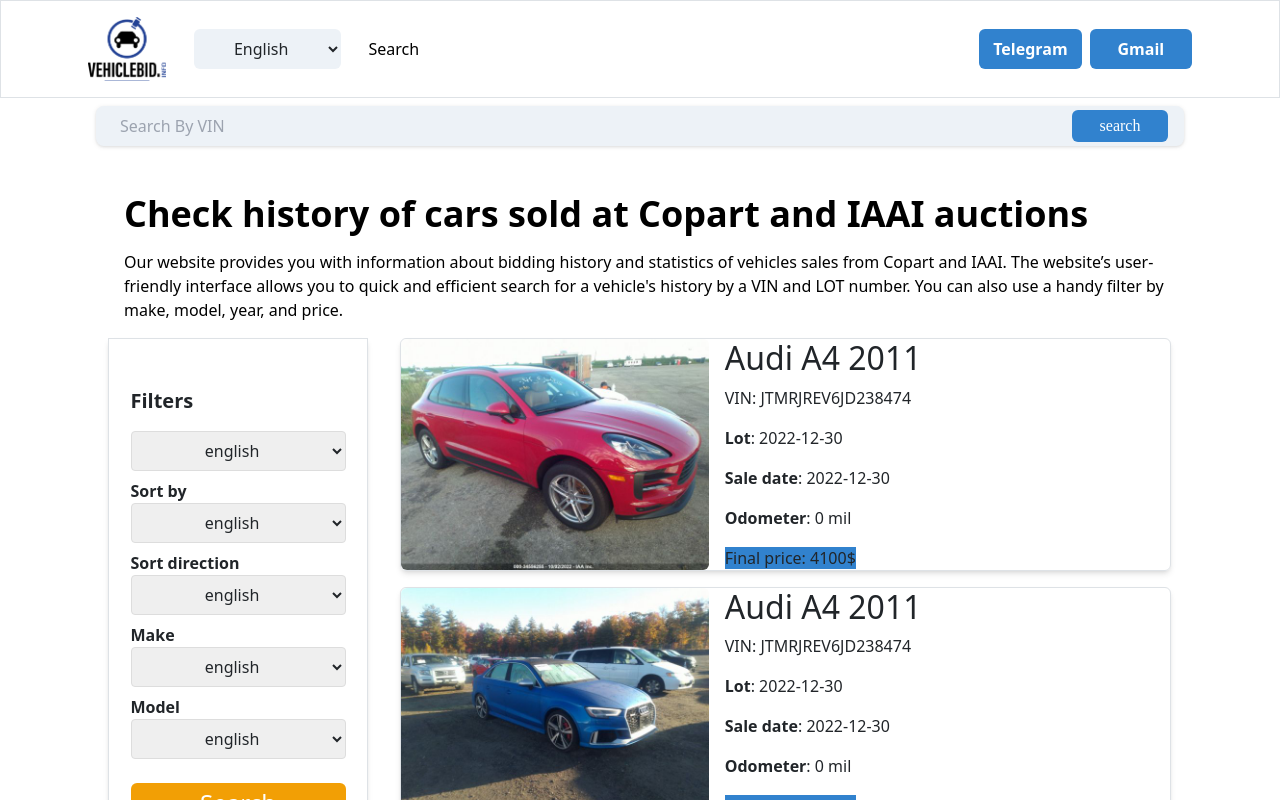
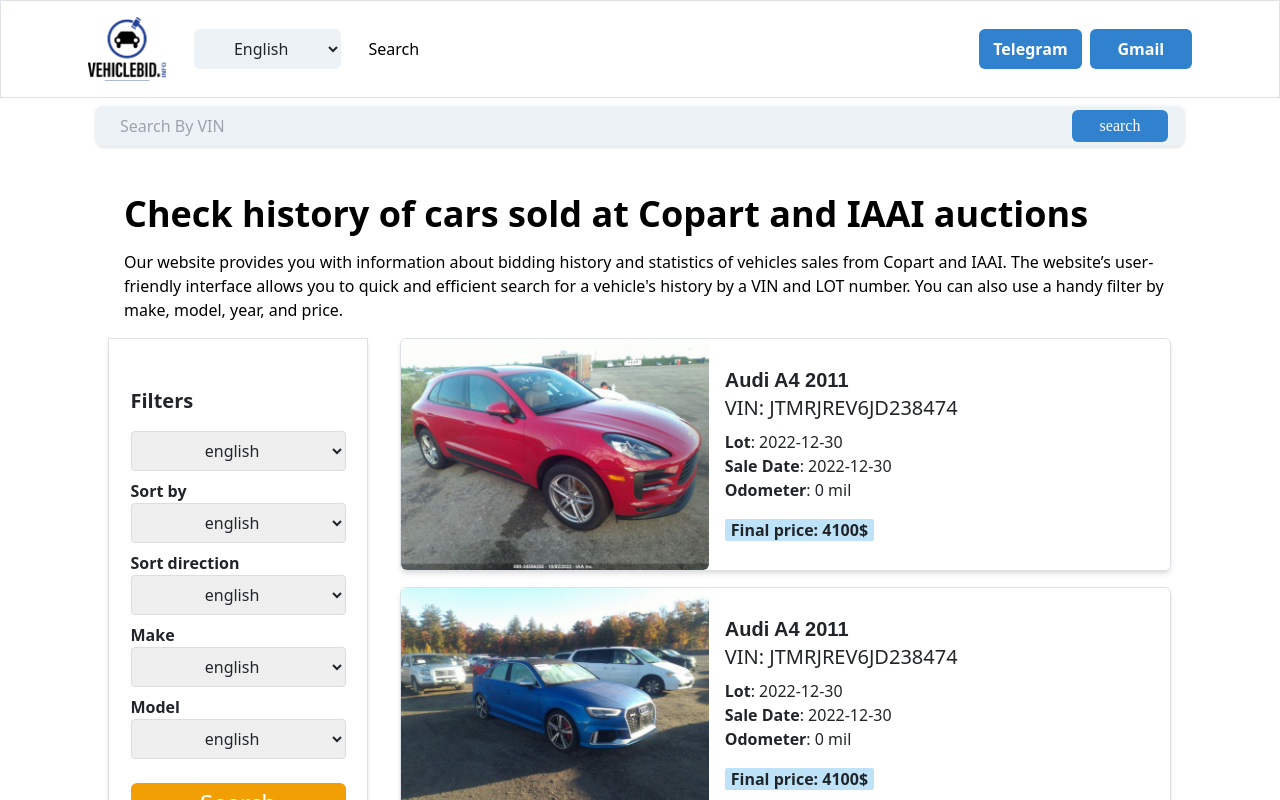
Before and after one commit to RobinzCalvin/carmarketingsite, a React (Create React App) app: page /searchpage in a window 1280 px wide. Shown: the top 800 px of the page. Built offline with nearby package versions, Linux system fonts and the light colour scheme.

Commit message:
thirdpage view fix

```diff
--- a/src/assests/css/main.css
+++ b/src/assests/css/main.css
@@ -127,7 +127,14 @@
     width: 95%;
 }
 .spanbg{
-    background-color: #3182CE !important;
+    background-color: #BEE3F8 !important;
+    border-radius: 2px;
+
+    padding-left: 0.375rem;
+    padding-right: 0.375rem;
+    font-size: 0.75rem;
+    font-weight: 700;
+    font-size: 1rem;
 }
 
 .swiper {
--- a/src/layout/main/searchItem.js
+++ b/src/layout/main/searchItem.js
@@ -20,14 +20,14 @@
           <div className="w-3/5 flex flex-row">
             <div className="w-full flex items-center ">
               <div className="chakra-card__body css-1idwstw pl-4 content-center">
-                <h2 className="chakra-heading css-18j379d">{title}</h2>
-                <p className="chakra-text css-0">VIN: JTMRJREV6JD238474</p>
-                <p className="chakra-text css-wt5l11">
+                <label className="w-full font-bold text-xl font-['arial'] ">{title}</label>
+                <label className="text-xl">VIN: JTMRJREV6JD238474</label>
+                <label className=" w-full pt-2">
                   <strong>Lot</strong>: {id}
-                </p>
-                <p className="chakra-text css-0">
-                  <strong>Sale date</strong>: {sdata.date}
-                </p>
+                </label>
+                <label className=" w-full">
+                  <strong>Sale Date</strong>: {sdata.date}
+                </label>
                 <p className="chakra-text css-0">
                   <strong>Odometer</strong>: 0 mil
                 </p>
```
Also changed, not shown: 1 other file (tests, documents, lock files or other folders).
